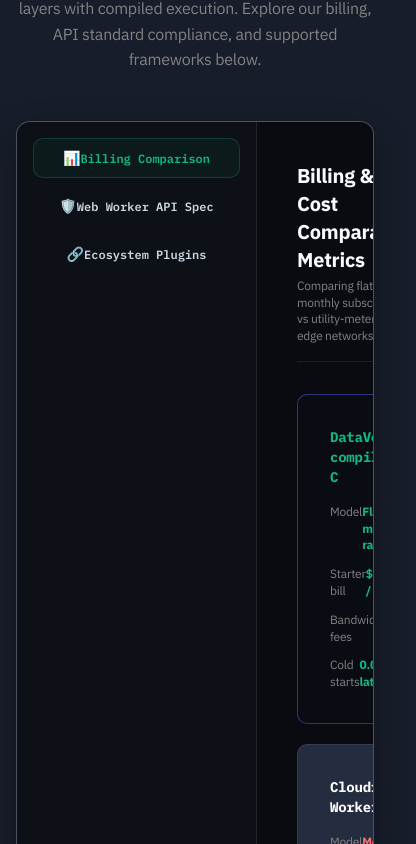
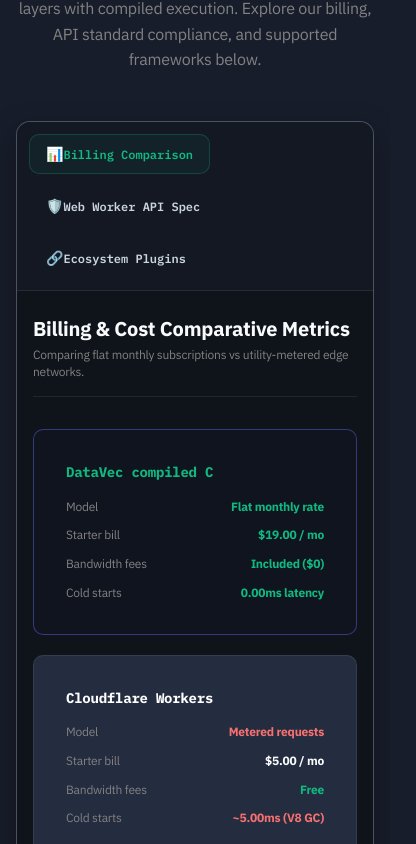
Before and after one commit to donovankutzer/donovankutzer.github.io, a Next.js app: page / in a window 390 px wide. Shown: the part 2680-3524 px from the top of the page, 416 px wide, since content can reach past the window. Built offline with nearby package versions, Linux system fonts and the light colour scheme.

Commit message:
Help with mobile formatting

```diff
--- a/src/app/globals.css
+++ b/src/app/globals.css
@@ -185,3 +185,100 @@
 .benchmark-dot-tag.cf { background: #fdba74; }
 .benchmark-dot-tag.ve { background: #cbd5e1; }
 .benchmark-dot-tag.aw { background: #f87171; }
+
+/* ==========================================
+   Responsive Tabs & Layout Systems for Pitch & Pricing
+   ========================================== */
+.responsive-app-tabs {
+  display: grid;
+  background: var(--surface);
+  border: 1px solid var(--border-strong);
+  border-radius: var(--r-lg);
+  overflow: hidden;
+  box-shadow: var(--shadow-md);
+  min-height: 480px;
+}
+
+.responsive-app-tabs.pitch-tabs {
+  grid-template-columns: 240px 1fr;
+}
+
+.responsive-app-tabs.pricing-tabs {
+  grid-template-columns: 1fr 1.3fr;
+}
+
+/* Sidebar Tab List */
+.app-tabs-list {
+  background: #141822 !important;
+  border-right: 1px solid var(--border);
+  display: flex;
+  flex-direction: column;
+  gap: 8px;
+}
+
+.app-tabs-list.pitch-list {
+  padding: 16px;
+}
+
+.app-tabs-list.pricing-list {
+  padding: 44px;
+}
+
+/* Tab item buttons */
+.app-tab-item {
+  width: 100%;
+  text-align: left;
+}
+
+/* Panels content wrapper */
+.app-tabs-panels-wrap {
+  flex: 1;
+}
+
+.app-tabs-panels-wrap.pitch-panels {
+  padding: 40px;
+  background: #0f131a;
+}
+
+.app-tabs-panels-wrap.pricing-panels {
+  padding: 44px;
+}
+
+@media (max-width: 991px) {
+  .responsive-app-tabs.pitch-tabs,
+  .responsive-app-tabs.pricing-tabs {
+    display: flex;
+    flex-direction: column;
+    min-height: auto;
+  }
+
+  .app-tabs-list.pitch-list,
+  .app-tabs-list.pricing-list {
+    flex-direction: row !important;
+    border-right: none !important;
+    border-bottom: 1px solid var(--border) !important;
+    overflow-x: auto !important;
+    white-space: nowrap !important;
+    padding: 12px !important;
+    gap: 12px !important;
+    -webkit-overflow-scrolling: touch;
+  }
+
+  /* Hide scrollbars on modern devices */
+  .app-tabs-list.pitch-list::-webkit-scrollbar,
+  .app-tabs-list.pricing-list::-webkit-scrollbar {
+    display: none !important;
+    width: 0 !important;
+    height: 0 !important;
+  }
+
+  .app-tab-item {
+    width: auto !important;
+    flex-shrink: 0 !important;
+  }
+
+  .app-tabs-panels-wrap.pitch-panels,
+  .app-tabs-panels-wrap.pricing-panels {
+    padding: 24px 16px !important;
+  }
+}
--- a/src/components/Footer.tsx
+++ b/src/components/Footer.tsx
@@ -8,7 +8,7 @@
       {/* FINAL CTA PANEL */}
       <section
         style={{
-          padding: '100px 0',
+          padding: '60px 16px',
           borderTop: '1px solid var(--border-strong)',
           background: 'rgba(99, 102, 241, 0.01)',
           position: 'relative',
@@ -24,7 +24,13 @@
             Deploy standard Web Workers application stacks and execute at native C speed under a stable flat-rate monthly invoice.
           </Text>
 
-          <Group justify="center" gap="md">
+          <Flex
+            justify="center"
+            gap="md"
+            wrap="wrap"
+            direction={{ base: 'column', sm: 'row' }}
+            style={{ width: '100%', maxWidth: '480px', margin: '0 auto' }}
+          >
             <Button
               component="a"
               href="mailto:hello@datavec.com?subject=DataVec - get started"
@@ -59,7 +65,7 @@
             >
               Request a test deployment
             </Button>
-          </Group>
+          </Flex>
 
           <Text size="xs" c="dimmed" mt="xl" style={{ fontFamily: 'var(--font-mono)' }}>
             Sandbox credentials · hello@datavec.com · Founding member pricing locked for active signups
@@ -70,7 +76,7 @@
       {/* FOOTER */}
       <footer
         style={{
-          padding: '80px 0 40px',
+          padding: '60px 16px 40px',
           borderTop: '1px solid var(--border-strong)',
           position: 'relative',
           zIndex: 1,
@@ -122,7 +128,7 @@
 
             {/* Links Columns */}
             <Grid.Col span={{ base: 12, md: 8 }}>
-              <SimpleGrid cols={{ base: 2, sm: 3 }} spacing="xl">
+              <SimpleGrid cols={{ base: 1, xs: 2, sm: 3 }} spacing="lg">
                 {/* Platform Links */}
                 <Stack gap="sm">
                   <Text size="xs" fw={700} c="white" style={{ fontFamily: 'var(--font-mono)', textTransform: 'uppercase', letterSpacing: '0.05em' }}>
--- a/src/components/Pitch.tsx
+++ b/src/components/Pitch.tsx
@@ -26,29 +26,12 @@
         <Tabs
           value={activeScreen}
           onChange={(val) => setActiveScreen(val as ScreenType)}
-          orientation="vertical"
           variant="unstyled"
-          style={{
-            display: 'grid',
-            gridTemplateColumns: '240px 1fr',
-            background: 'var(--surface)',
-            border: '1px solid var(--border-strong)',
-            borderRadius: 'var(--r-lg)',
-            overflow: 'hidden',
-            boxShadow: 'var(--shadow-md)',
-            minHeight: '480px'
-          }}
+          className="responsive-app-tabs pitch-tabs"
         >
           {/* Sidebar Tab List */}
           <Tabs.List
-            style={{
-              background: '#0d1016',
-              borderRight: '1px solid var(--border)',
-              display: 'flex',
-              flexDirection: 'column',
-              padding: '16px',
-              gap: '8px'
-            }}
+            className="app-tabs-list pitch-list"
           >
             {[
               { val: 'cost', icon: '📊', label: 'Billing Comparison' },
@@ -58,8 +41,8 @@
               <Tabs.Tab
                 key={tab.val}
                 value={tab.val}
+                className="app-tab-item"
                 style={{
-                  width: '100%',
                   background: activeScreen === tab.val ? 'rgba(16, 185, 129, 0.06)' : 'transparent',
                   border: '1px solid',
                   borderColor: activeScreen === tab.val ? 'rgba(16, 185, 129, 0.25)' : 'transparent',
@@ -84,7 +67,7 @@
           </Tabs.List>
 
           {/* Screen Content Panels */}
-          <div style={{ padding: '40px', background: '#090b10' }}>
+          <div className="app-tabs-panels-wrap pitch-panels">
             {/* Screen 1: Cost Comparative Metrics */}
             <Tabs.Panel value="cost">
               <Stack gap="xl">
@@ -108,7 +91,8 @@
                       overflow: 'hidden'
                     }}
                   >
-                    <table style={{ width: '100%', borderCollapse: 'collapse', textAlign: 'left' }}>
+                    <div style={{ overflowX: 'auto', WebkitOverflowScrolling: 'touch' }}>
+                      <table style={{ width: '100%', borderCollapse: 'collapse', textAlign: 'left', minWidth: '650px' }}>
                         <thead>
                           <tr style={{ borderBottom: '1px solid var(--border-strong)' }}>
                             <th style={{ padding: '12px 16px', fontSize: '11px', fontWeight: 700, color: 'var(--text-dim)', textTransform: 'uppercase', fontFamily: 'var(--font-mono)' }}>Metric / Spec</th>
@@ -139,6 +123,7 @@
                           ))}
                         </tbody>
                       </table>
+                    </div>
                   </Paper>
                 </Box>
 
--- a/src/components/Technology.tsx
+++ b/src/components/Technology.tsx
@@ -44,7 +44,7 @@
         <SimpleGrid cols={{ base: 1, md: 2 }} spacing={40}>
           {/* Column 1: The Compiler (Interactive Symbol Map) */}
           <Paper
-            p="xl"
+            p={{ base: 'md', sm: 'xl' }}
             style={{
               background: 'var(--surface)',
               border: '1px solid var(--border-strong)',
@@ -89,7 +89,7 @@
               {/* Column Nodes */}
               <div style={{ display: 'grid', gridTemplateColumns: '1fr 1fr', gap: '24px' }}>
                 {/* JS Column */}
-                <Stack gap="xs">
+                <Stack gap="xs" style={{ minWidth: 0 }}>
                   {[
                     { id: 'header' as SymbolId, label: 'req.headers.get(...)' },
                     { id: 'db' as SymbolId, label: 'env.DB_BINDING.query' },
@@ -113,16 +113,29 @@
                         transition: 'all 0.15s ease',
                         height: '48px',
                         display: 'flex',
-                        alignItems: 'center'
+                        alignItems: 'center',
+                        overflow: 'hidden'
                       }}
                     >
-                      {node.label}
+                      <Text
+                        size="xs"
+                        span
+                        style={{
+                          fontFamily: 'inherit',
+                          whiteSpace: 'nowrap',
+                          overflow: 'hidden',
+                          textOverflow: 'ellipsis',
+                          width: '100%'
+                        }}
+                      >
+                        {node.label}
+                      </Text>
                     </div>
                   ))}
                 </Stack>
 
                 {/* C Column */}
-                <Stack gap="xs">
+                <Stack gap="xs" style={{ minWidth: 0 }}>
                   {[
                     { id: 'header' as SymbolId, label: 'get_header(...)' },
                     { id: 'db' as SymbolId, label: 'db_query(...)' },
@@ -146,10 +159,23 @@
                         transition: 'all 0.15s ease',
                         height: '48px',
                         display: 'flex',
-                        alignItems: 'center'
+                        alignItems: 'center',
+                        overflow: 'hidden'
                       }}
                     >
-                      {node.label}
+                      <Text
+                        size="xs"
+                        span
+                        style={{
+                          fontFamily: 'inherit',
+                          whiteSpace: 'nowrap',
+                          overflow: 'hidden',
+                          textOverflow: 'ellipsis',
+                          width: '100%'
+                        }}
+                      >
+                        {node.label}
+                      </Text>
                     </div>
                   ))}
                 </Stack>
@@ -187,7 +213,7 @@
 
           {/* Column 2: The Runtime (Visual Stack Comparison) */}
           <Paper
-            p="xl"
+            p={{ base: 'md', sm: 'xl' }}
             style={{
               background: 'var(--surface)',
               border: '1px solid var(--border-strong)',
```
Also changed, not shown: src/components/Pricing.tsx (+7 -25 lines). Lines whose indentation alone changed are shown as unchanged.
